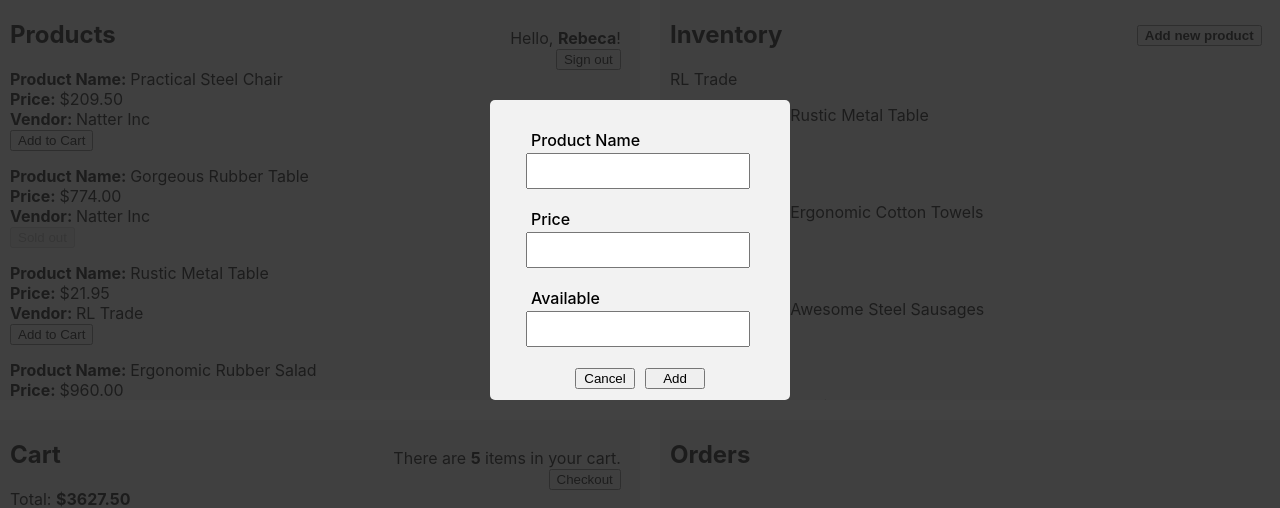
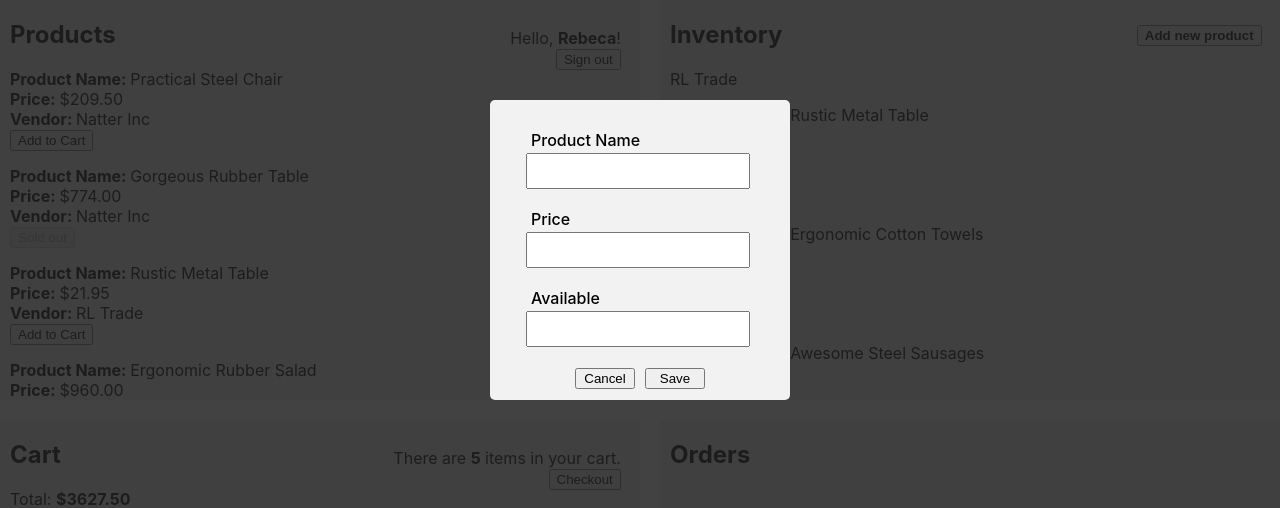
Before and after one commit to KeelerBe/redux-cart, a React (Create React App) app: page / in a window 1280 px wide. Both pictures are taken after a click on the button "Add new product". Shown: the top 508 px of the page. Built offline with nearby package versions, Linux system fonts and the light colour scheme.

Commit message:
Abstract modal access for Edit and AddNewProduct

```diff
--- a/src/actions/index.js
+++ b/src/actions/index.js
@@ -57,3 +57,8 @@ export const startAddNewProduct = (newProduct) => (dispatch, getState) => {
 	}
 	dispatch(addNewProduct(product))
 }
+
+export const editProduct = (product) => ({
+	type: types.EDIT_PRODUCT,
+	product
+})
--- /dev/null
+++ b/src/components/ModalButton.js
@@ -0,0 +1,16 @@
+import React from 'react'
+import PropTypes from 'prop-types'
+
+const ModalButton = ({ id, label, onClick }) => (
+	<button id={id} onClick={onClick}>
+		<b>{label}</b>
+	</button>
+)
+
+ModalButton.propTypes = {
+	id: PropTypes.string,
+	label: PropTypes.string.isRequired,
+	onClick: PropTypes.func.isRequired
+}
+
+export default ModalButton
--- a/src/components/sections/InventorySection.js
+++ b/src/components/ModalHandler.js
@@ -1,8 +1,9 @@
 import React from 'react'
-import AddNewProductButton from '../AddNewProductButton'
-import Modal from '../Modal'
-import ProductFormContainer from '../../containers/ProductFormContainer'
-import ProductForm from '../ProductForm'
+import PropTypes from 'prop-types'
+import ModalButton from './ModalButton'
+import Modal from './Modal'
+import ProductFormContainer from '../containers/ProductFormContainer'
+import ProductForm from './ProductForm'
 
 class ModalHandler extends React.Component {
 	state = { showModal: false }
@@ -13,7 +14,11 @@ class ModalHandler extends React.Component {
 	render() {
 		return (
 			<section id="modal">
-				<AddNewProductButton onClick={this.openModal} />
+				<ModalButton
+					id={this.props.id}
+					label={this.props.label}
+					onClick={this.openModal}
+				/>
 				{this.state.showModal && (
 					<Modal>
 						<ProductFormContainer>
@@ -31,4 +36,9 @@ class ModalHandler extends React.Component {
 	}
 }
 
+ModalHandler.propTypes = {
+	id: PropTypes.string,
+	label: PropTypes.string.isRequired
+}
+
 export default ModalHandler
--- a/src/components/ProductForm.js
+++ b/src/components/ProductForm.js
@@ -2,15 +2,21 @@ import React, { Fragment } from 'react'
 import PropTypes from 'prop-types'
 import { Formik, Form, Field } from 'formik'
 
-const ProductForm = ({ closeModal, onSubmit }) => (
+const ProductForm = ({
+	productName,
+	price,
+	available,
+	closeModal,
+	onSubmit
+}) => (
 	<Fragment>
 		<div id="modal-overlay" />
 		<div id="product-form">
 			<Formik
 				initialValues={{
-					productName: '',
-					price: undefined,
-					available: undefined
+					productName: productName || '',
+					price: price || undefined,
+					available: available || undefined
 				}}
 				onSubmit={(values, { resetForm }) => {
 					onSubmit(values)
@@ -37,7 +43,7 @@ const ProductForm = ({ closeModal, onSubmit }) => (
 								<button type="button" onClick={closeModal}>
 									Cancel
 								</button>
-								<button type="submit">Add</button>
+								<button type="submit">Save</button>
 							</div>
 						</Form>
 					</div>
--- a/src/components/ProductItem.js
+++ b/src/components/ProductItem.js
@@ -1,10 +1,19 @@
 import React from 'react'
 import PropTypes from 'prop-types'
+import ModalHandler from '../components/ModalHandler'
 
 const ProductItem = ({ product, actions }) => (
 	<div id="product-item">
 		{product}
-		{actions.map((action) => (
+		{actions.map(
+			(action) =>
+				action.label === 'Edit' ? (
+					<ModalHandler
+						key={action.label}
+						id="edit-product"
+						label={action.label}
+					/>
+				) : (
 					<button
 						key={action.label}
 						onClick={action.onClick}
@@ -12,7 +21,8 @@ const ProductItem = ({ product, actions }) => (
 					>
 						{action.label}
 					</button>
-		))}
+				)
+		)}
 	</div>
 )
 
@@ -21,9 +31,9 @@ ProductItem.propTypes = {
 	actions: PropTypes.arrayOf(
 		PropTypes.shape({
 			label: PropTypes.string.isRequired,
-			onClick: PropTypes.func.isRequired,
+			onClick: PropTypes.func,
 			disabled: PropTypes.bool
-		})
+		}).isRequired
 	)
 }
 
--- a/src/constants/actionTypes.js
+++ b/src/constants/actionTypes.js
@@ -5,3 +5,4 @@ export const REMOVE_FROM_CART = 'REMOVE_FROM_CART'
 export const INCREMENT_QUANTITY = 'INCREMENT_QUANTITY'
 export const DECREMENT_QUANTITY = 'DECREMENT_QUANTITY'
 export const ADD_NEW_PRODUCT = 'ADD_NEW_PRODUCT'
+export const EDIT_PRODUCT = 'EDIT_PRODUCT'
--- a/src/containers/InventoryContainer.js
+++ b/src/containers/InventoryContainer.js
@@ -3,24 +3,18 @@ import PropTypes from 'prop-types'
 import { connect } from 'react-redux'
 import { getInventoryProducts } from '../reducers'
 import { getVendorName } from '../reducers/users'
-import ModalHandler from '../components/sections/InventorySection'
+import ModalHandler from '../components/ModalHandler'
 import CompanyName from '../components/subheadings/InventorySubheading'
 import ProductsList from '../components/ProductsList'
 import ProductItem from '../components/ProductItem'
 import Product from '../components/Product'
 
-const onEditClick = () => console.log('edit')
 const onDeleteClick = () => console.log('delete')
 
-const InventoryContainer = ({
-	vendorName,
-	products
-	// onEditClick,
-	// onDeleteClick
-}) => (
+const InventoryContainer = ({ vendorName, products }) => (
 	<ProductsList
 		title="Inventory"
-		section={<ModalHandler />}
+		section={<ModalHandler id="add-new-product" label="Add new product" />}
 		subheading={<CompanyName vendorName={vendorName} />}
 	>
 		{products.map((product) => (
@@ -34,7 +28,7 @@ const InventoryContainer = ({
 					/>
 				}
 				actions={[
-					{ label: 'Edit', onClick: onEditClick },
+					{ label: 'Edit' },
 					{ label: 'Delete', onClick: onDeleteClick }
 				]}
 			/>
@@ -52,8 +46,6 @@ InventoryContainer.propTypes = {
 			available: PropTypes.number.isRequired
 		})
 	).isRequired
-	// onEditClick: PropTypes.func.isRequired,
-	// onDeleteClick: PropTypes.func.isRequired
 }
 
 const mapStateToProps = (state) => ({
@@ -61,4 +53,7 @@ const mapStateToProps = (state) => ({
 	vendorName: getVendorName(state.users)
 })
 
-export default connect(mapStateToProps)(InventoryContainer)
+export default connect(
+	mapStateToProps
+	// { editProduct }
+)(InventoryContainer)
```
Also changed, not shown: src/components/EditProductButton.js (added, +14 -0 lines). Lines whose indentation alone changed are shown as unchanged.
